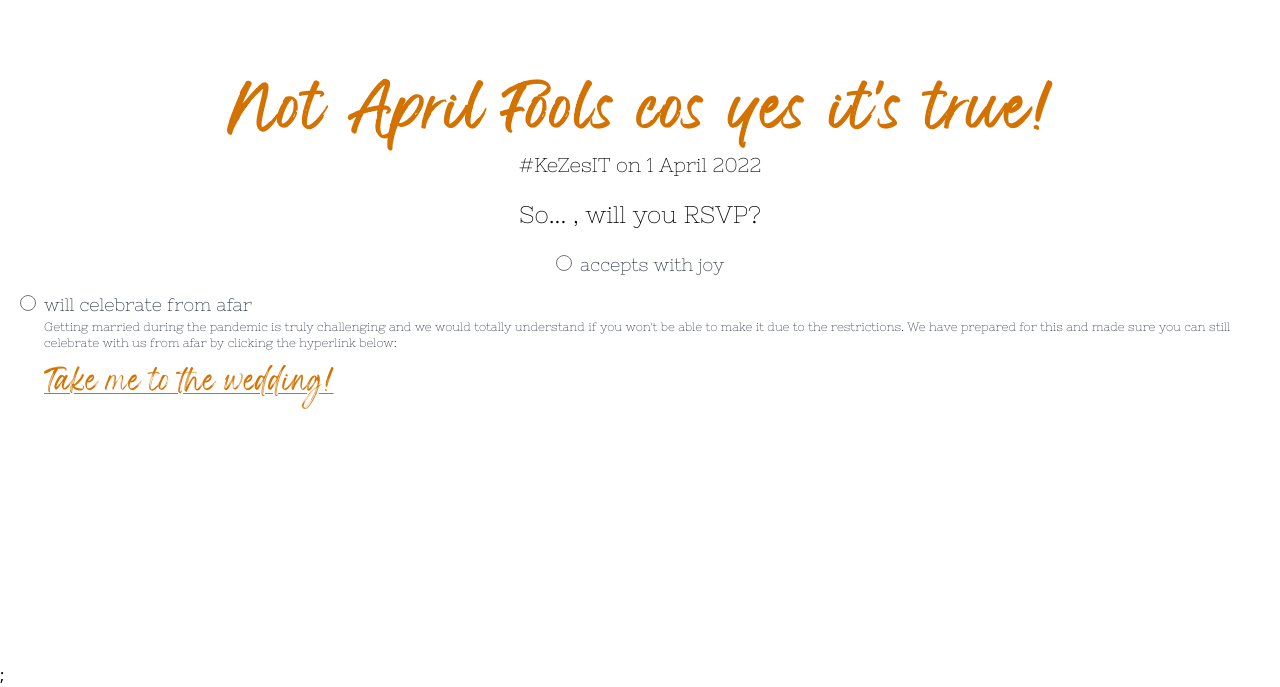
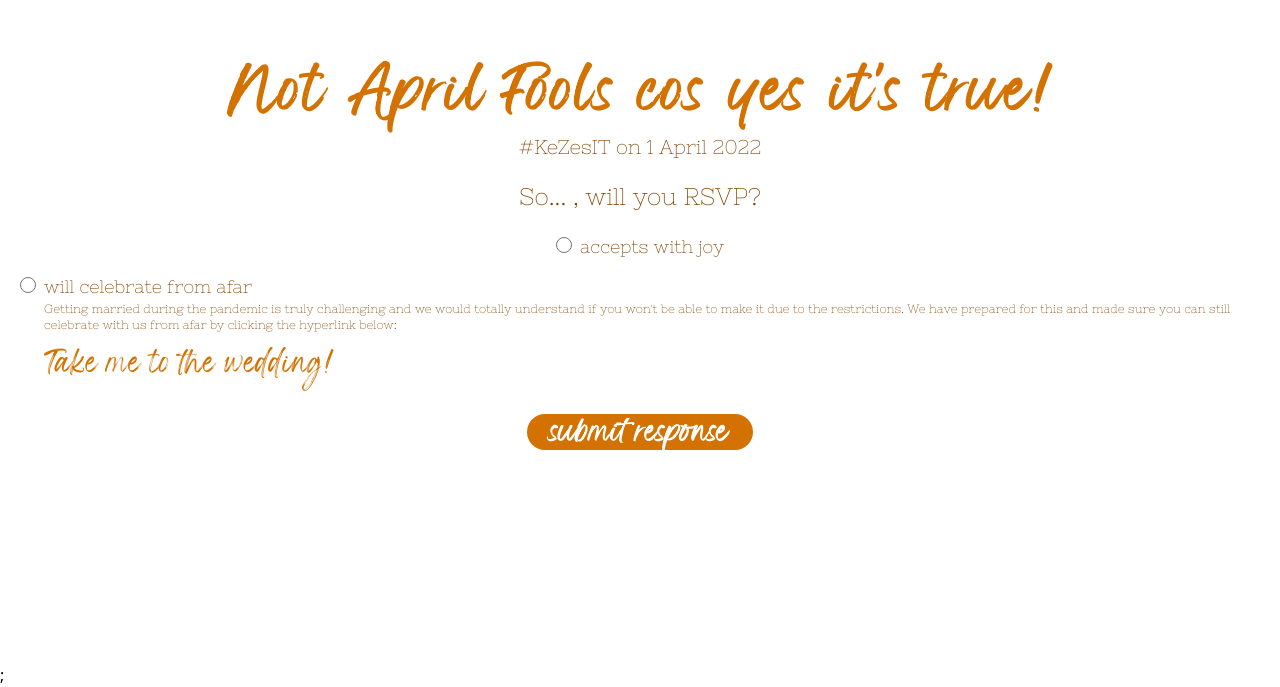
Before and after one commit to geecube72/mona-jude-rsvp, a Next.js app: page / in a window 1280 px wide. Before the commit this address had no page. Shown: the part 137-824 px from the top of the page. Built offline with nearby package versions, Linux system fonts and the light colour scheme.

Commit message:
make name dynamic to url

```diff
--- a/pages/index.js
+++ b/pages/index.js
@@ -1,16 +1,8 @@
-import router from 'next/router';
-import { useEffect } from 'react';
 import useGetGuestNames from '../helpers/get-guests-names';
-import axios from 'axios';
 
-let urlNames = ['Michael', 'Maye']
 
 export default function Home(props) {
   const guests = useGetGuestNames(props)
-
-  useEffect(() => {
-    router.push(`/?names=${encodeURIComponent(urlNames)}`)
-  }, [])
 
   return (
     <div className={'h-screen flex justify-center items-center'}>
@@ -22,18 +14,18 @@ export default function Home(props) {
           </h1>
         </div>
         <div className={'mb-5'}>
-          <span className="font-nixie-one text-xl">#KeZesIT on 1 April 2022</span>
+          <span className="font-nixie-one text-xl text-brand-dark">#KeZesIT on 1 April 2022</span>
         </div>
         <div className="px-5">
-          <div className="font-nixie-one  text-2xl mb-5">
+          <div className="font-nixie-one  text-2xl mb-5 text-brand-dark">
             So... {guests}, will you RSVP?
           </div>
-          <div className={'font-nixie-one text-lg mb-8 text-left flex flex-col'}>
+          <div className={'font-nixie-one text-lg mb-8 text-left flex flex-col text-brand-dark'}>
             <div className="flex lg:justify-center md:lg:justify-center mb-3">
               <input
                 className="rounded-full h-4 w-4 border accent-brand border-gray-300 bg-white mt-1 align-top bg-no-repeat bg-center bg-contain float-left mr-2 cursor-pointer"
                 type="radio" name="flexRadioDefault" id="flexRadioDefault1"/>
-              <label className="form-check-label inline-block text-gray-800"
+              <label className="form-check-label inline-block"
                      htmlFor="flexRadioDefault1">
                 accepts with joy
               </label>
@@ -43,7 +35,7 @@ export default function Home(props) {
               <input
                 className="w-4 h-4 rounded-full border accent-brand border-gray-300 bg-white focus:outline-none transition duration-200 mt-1 align-top bg-no-repeat bg-center bg-contain float-left mr-2 cursor-pointer"
                 type="radio" name="flexRadioDefault" id="flexRadioDefault2"/>
-              <label className="inline-block text-gray-800 flex-1"
+              <label className="inline-block flex-1"
                      htmlFor="flexRadioDefault2">
                 will celebrate from afar
                 <p className={'font-nixie-one text-xs leading-4 mb-5'}>
@@ -55,10 +47,17 @@ export default function Home(props) {
                 <a
                   href={'https://us05web.zoom.us/j/3060756566?pwd=cytmOXJ1TC9OUGNSVnFTRE9nUnhDQT09'}
                   target={'_blank'}
-                  className={'text-lg font-wonderful-branding underline text-brand'}
+                  className={'text-lg font-wonderful-branding text-brand'}
                   rel="noreferrer">Take me to the wedding!</a>
               </label>
             </div>
+          </div>
+          <div>
+            <button
+              className="font-wonderful-branding text-lg pt-2 px-6 font-semibold rounded-full bg-brand text-white text-center"
+              type="submit">
+              submit response
+            </button>
           </div>
         </div>
       </div>
--- a/tailwind.config.js
+++ b/tailwind.config.js
@@ -11,7 +11,8 @@ module.exports = {
         'nixie-one': 'NixieOne'
       },
       colors: {
-        'brand': '#d37200'
+        'brand': '#d37200',
+        'brand-dark': '#824200'
       },
     },
   },
```
Also changed, not shown: data/names.json (added, +32 -0 lines).
